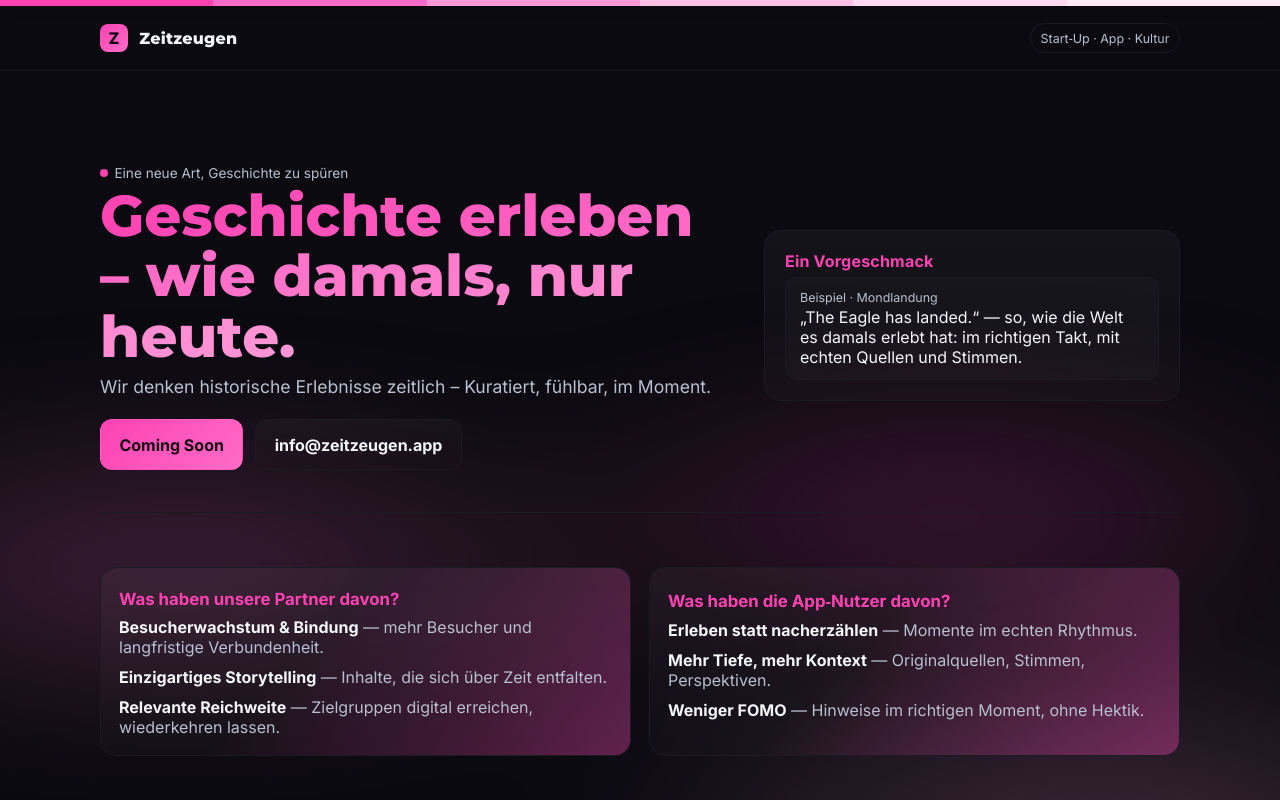
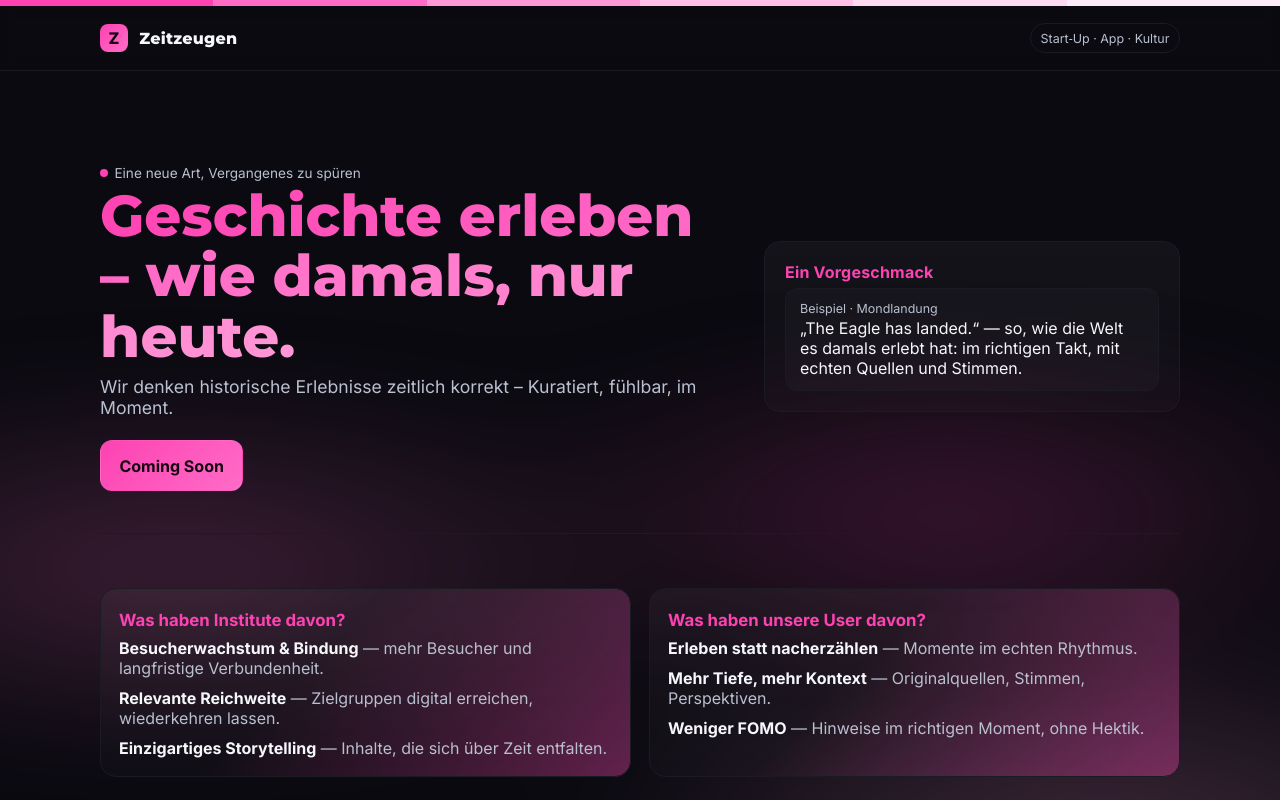
Before and after one commit to npXsoftware-GmbH/zeitzeugen-website, a plain HTML site: page index.html in a window 1280 px wide. Shown: the top 800 px of the page. Drawn offline with Linux system fonts and the light colour scheme.

Commit message:
Update index.html

```diff
--- a/index.html
+++ b/index.html
@@ -123,12 +123,11 @@
     <!-- HERO -->
     <section class="hero">
       <div>
-        <div class="eyebrow"><span class="dot"></span> Eine neue Art, Geschichte zu spüren</div>
+        <div class="eyebrow"><span class="dot"></span> Eine neue Art, Vergangenes zu spüren</div>
         <h1><span class="grad">Geschichte erleben – wie damals, nur heute.</span></h1>
-        <p class="lead">Wir denken historische Erlebnisse zeitlich – Kuratiert, fühlbar, im Moment.</p>
+        <p class="lead">Wir denken historische Erlebnisse zeitlich korrekt – Kuratiert, fühlbar, im Moment.</p>
         <div class="cta">
           <a class="btn primary" href="#coming">Coming Soon</a>
-          <a class="btn ghost" href="mailto:info@zeitzeugen.app">info@zeitzeugen.app</a>
         </div>
       </div>
       <aside class="teaser">
@@ -144,15 +143,15 @@
     <section class="section" id="value">
       <div class="grid">
         <div class="panel">
-          <h3>Was haben unsere Partner davon?</h3>
+          <h3>Was haben Institute davon?</h3>
           <ul>
             <li><strong>Besucherwachstum &amp; Bindung</strong> <span>— mehr Besucher und langfristige Verbundenheit.</span></li>
+            <li><strong>Relevante Reichweite</strong> <span>— Zielgruppen digital erreichen, wiederkehren lassen.</span></li>
             <li><strong>Einzigartiges Storytelling</strong> <span>— Inhalte, die sich über Zeit entfalten.</span></li>
-            <li><strong>Relevante Reichweite</strong> <span>— Zielgruppen digital erreichen, wiederkehren lassen.</span></li>
           </ul>
         </div>
         <div class="panel">
-          <h3>Was haben die App‑Nutzer davon?</h3>
+          <h3>Was haben unsere User davon?</h3>
           <ul>
             <li><strong>Erleben statt nacherzählen</strong> <span>— Momente im echten Rhythmus.</span></li>
             <li><strong>Mehr Tiefe, mehr Kontext</strong> <span>— Originalquellen, Stimmen, Perspektiven.</span></li>
```
